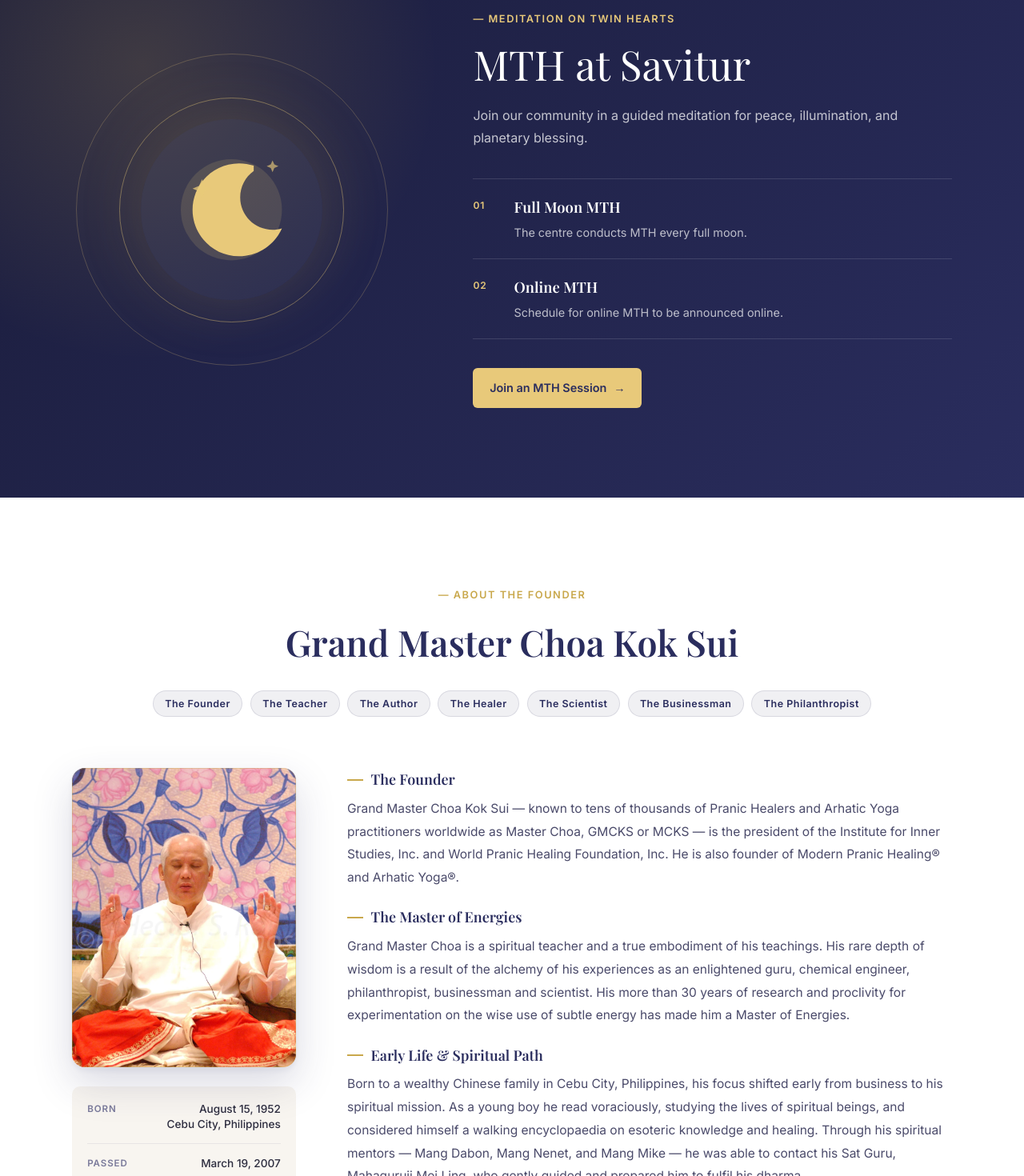
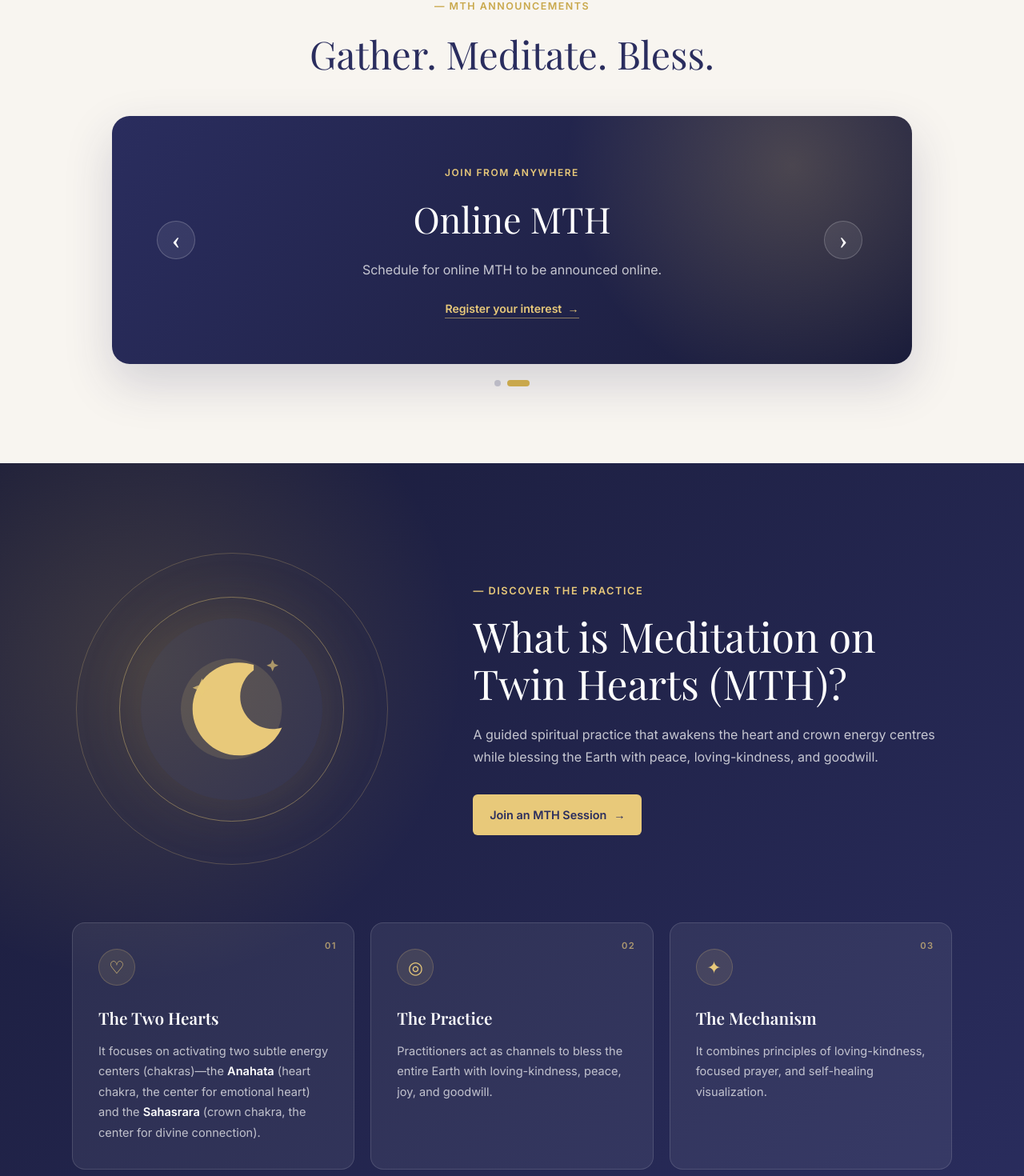
Before and after one commit to vaibhav29300/savitur-sanctuary, a React (Vite) app: page / in a window 1280 px wide. Shown: the part 4535-6005 px from the top of the page at 80% size. Built offline with nearby package versions, Linux system fonts and the light colour scheme; no server answers; a web font is replaced by a local one.

Commit message:
Add MTH announcements and practice details

```diff
--- a/src/components/MTH.css
+++ b/src/components/MTH.css
@@ -10,6 +10,9 @@
 .mth__inner {
   max-width: 1100px;
   margin: 0 auto;
+}
+
+.mth__intro-grid {
   display: grid;
   grid-template-columns: minmax(300px, 0.8fr) minmax(0, 1.2fr);
   gap: clamp(3rem, 8vw, 7rem);
@@ -82,44 +85,11 @@
   line-height: 1.8;
 }
 
-.mth__schedule {
-  margin: 2.25rem 0;
-  border-top: 1px solid rgba(255, 255, 255, 0.13);
-}
-
-.mth__schedule-item {
-  display: grid;
-  grid-template-columns: 2.2rem 1fr;
-  gap: 1rem;
-  padding: 1.25rem 0;
-  border-bottom: 1px solid rgba(255, 255, 255, 0.13);
-}
-
-.mth__schedule-number {
-  padding-top: 0.16rem;
-  color: var(--gold-light);
-  font-size: 0.75rem;
-  font-weight: 700;
-  letter-spacing: 0.08em;
-}
-
-.mth__schedule-item h3 {
-  margin-bottom: 0.35rem;
-  font-family: var(--font-serif);
-  font-size: 1.15rem;
-  font-weight: 600;
-}
-
-.mth__schedule-item p {
-  color: rgba(255, 255, 255, 0.7);
-  font-size: 0.9rem;
-  line-height: 1.65;
-}
-
 .mth__cta {
   display: inline-flex;
   align-items: center;
   gap: 0.55rem;
+  margin-top: 2rem;
   padding: 0.85rem 1.3rem;
   color: var(--navy);
   background: var(--gold-light);
@@ -135,14 +105,89 @@
   background: var(--white);
 }
 
+.mth__principles {
+  display: grid;
+  grid-template-columns: repeat(3, 1fr);
+  gap: 1.25rem;
+  margin-top: 4.5rem;
+}
+
+.mth-card {
+  position: relative;
+  min-height: 290px;
+  padding: 2rem;
+  background: rgba(255, 255, 255, 0.065);
+  border: 1px solid rgba(255, 255, 255, 0.13);
+  border-radius: 16px;
+  overflow: hidden;
+  transition: transform 0.25s, border-color 0.25s, background 0.25s;
+}
+
+.mth-card:hover {
+  transform: translateY(-5px);
+  background: rgba(255, 255, 255, 0.09);
+  border-color: rgba(232, 201, 122, 0.45);
+}
+
+.mth-card__number {
+  position: absolute;
+  top: 1.25rem;
+  right: 1.35rem;
+  color: var(--gold-light);
+  font-size: 0.7rem;
+  font-weight: 700;
+  letter-spacing: 0.12em;
+  opacity: 0.68;
+}
+
+.mth-card__icon {
+  width: 46px;
+  height: 46px;
+  display: grid;
+  place-items: center;
+  margin-bottom: 1.5rem;
+  color: var(--gold-light);
+  background: rgba(232, 201, 122, 0.1);
+  border: 1px solid rgba(232, 201, 122, 0.22);
+  border-radius: 50%;
+  font-size: 1.35rem;
+}
+
+.mth-card h3 {
+  margin-bottom: 0.75rem;
+  font-family: var(--font-serif);
+  font-size: 1.3rem;
+  font-weight: 600;
+}
+
+.mth-card p {
+  color: rgba(255, 255, 255, 0.7);
+  font-size: 0.91rem;
+  line-height: 1.75;
+}
+
+.mth-card strong {
+  color: var(--white);
+  font-weight: 600;
+}
+
 @media (max-width: 800px) {
-  .mth__inner {
+  .mth__intro-grid {
     grid-template-columns: 1fr;
     gap: 2.5rem;
   }
 
   .mth__visual {
     width: min(78vw, 320px);
+  }
+
+  .mth__principles {
+    grid-template-columns: 1fr;
+    margin-top: 3rem;
+  }
+
+  .mth-card {
+    min-height: 0;
   }
 }
 
--- a/src/components/MTH.jsx
+++ b/src/components/MTH.jsx
@@ -5,6 +5,7 @@
   return (
     <section id="mth" className="mth">
       <div className="mth__inner">
+        <div className="mth__intro-grid">
           <div className="mth__visual" aria-hidden="true">
             <div className="mth__halo mth__halo--outer" />
             <div className="mth__halo mth__halo--middle" />
@@ -22,29 +23,12 @@
           </div>
 
           <div className="mth__content">
-          <p className="mth__label">— Meditation on Twin Hearts</p>
-          <h2 className="mth__title">MTH at Savitur</h2>
+            <p className="mth__label">— Discover the Practice</p>
+            <h2 className="mth__title">What is Meditation on Twin Hearts (MTH)?</h2>
             <p className="mth__intro">
-            Join our community in a guided meditation for peace, illumination, and planetary
-            blessing.
+              A guided spiritual practice that awakens the heart and crown energy centres while
+              blessing the Earth with peace, loving-kindness, and goodwill.
             </p>
-
-          <div className="mth__schedule">
-            <div className="mth__schedule-item">
-              <span className="mth__schedule-number">01</span>
-              <div>
-                <h3>Full Moon MTH</h3>
-                <p>The centre conducts MTH every full moon.</p>
-              </div>
-            </div>
-            <div className="mth__schedule-item">
-              <span className="mth__schedule-number">02</span>
-              <div>
-                <h3>Online MTH</h3>
-                <p>Schedule for online MTH to be announced online.</p>
-              </div>
-            </div>
-          </div>
 
             <Link
               to={`/contact?interest=${encodeURIComponent('Meditation on Twin Hearts (MTH)')}`}
@@ -54,6 +38,40 @@
             </Link>
           </div>
         </div>
+
+        <div className="mth__principles">
+          <article className="mth-card">
+            <span className="mth-card__number">01</span>
+            <div className="mth-card__icon" aria-hidden="true">♡</div>
+            <h3>The Two Hearts</h3>
+            <p>
+              It focuses on activating two subtle energy centers (chakras)—the{' '}
+              <strong>Anahata</strong> (heart chakra, the center for emotional heart) and the{' '}
+              <strong>Sahasrara</strong> (crown chakra, the center for divine connection).
+            </p>
+          </article>
+
+          <article className="mth-card">
+            <span className="mth-card__number">02</span>
+            <div className="mth-card__icon" aria-hidden="true">◎</div>
+            <h3>The Practice</h3>
+            <p>
+              Practitioners act as channels to bless the entire Earth with loving-kindness,
+              peace, joy, and goodwill.
+            </p>
+          </article>
+
+          <article className="mth-card">
+            <span className="mth-card__number">03</span>
+            <div className="mth-card__icon" aria-hidden="true">✦</div>
+            <h3>The Mechanism</h3>
+            <p>
+              It combines principles of loving-kindness, focused prayer, and self-healing
+              visualization.
+            </p>
+          </article>
+        </div>
+      </div>
     </section>
   )
 }
--- /dev/null
+++ b/src/components/MTHAnnouncements.css
@@ -0,0 +1,172 @@
+.mth-announcements {
+  padding: 6rem 2rem;
+  background: var(--cream);
+}
+
+.mth-announcements__inner {
+  max-width: 1000px;
+  margin: 0 auto;
+}
+
+.mth-announcements__heading {
+  margin-bottom: 2.5rem;
+  text-align: center;
+}
+
+.mth-announcements__label {
+  margin-bottom: 0.65rem;
+  color: var(--gold);
+  font-size: 0.78rem;
+  font-weight: 600;
+  letter-spacing: 0.12em;
+  text-transform: uppercase;
+}
+
+.mth-announcements__heading h2 {
+  color: var(--navy);
+  font-family: var(--font-serif);
+  font-size: clamp(2rem, 4vw, 3rem);
+  font-weight: 500;
+}
+
+.mth-carousel {
+  min-height: 310px;
+  display: grid;
+  grid-template-columns: 54px minmax(0, 1fr) 54px;
+  align-items: center;
+  gap: 1.25rem;
+  padding: clamp(2rem, 5vw, 3.5rem);
+  color: var(--white);
+  background:
+    radial-gradient(circle at 85% 20%, rgba(232, 201, 122, 0.22), transparent 32%),
+    linear-gradient(125deg, var(--navy) 0%, var(--dark-bg) 100%);
+  border-radius: 22px;
+  box-shadow: 0 24px 60px rgba(42, 45, 94, 0.18);
+}
+
+.mth-carousel__content {
+  text-align: center;
+  animation: mth-carousel-in 0.45s ease both;
+}
+
+.mth-carousel__eyebrow {
+  display: inline-block;
+  margin-bottom: 0.8rem;
+  color: var(--gold-light);
+  font-size: 0.75rem;
+  font-weight: 700;
+  letter-spacing: 0.13em;
+  text-transform: uppercase;
+}
+
+.mth-carousel__content h3 {
+  margin-bottom: 0.8rem;
+  font-family: var(--font-serif);
+  font-size: clamp(1.8rem, 4vw, 2.8rem);
+  font-weight: 500;
+}
+
+.mth-carousel__content p {
+  max-width: 550px;
+  margin: 0 auto;
+  color: rgba(255, 255, 255, 0.74);
+  font-size: 1rem;
+  line-height: 1.75;
+}
+
+.mth-carousel__link {
+  display: inline-flex;
+  align-items: center;
+  gap: 0.45rem;
+  margin-top: 1.5rem;
+  color: var(--gold-light);
+  font-size: 0.88rem;
+  font-weight: 700;
+  border-bottom: 1px solid rgba(232, 201, 122, 0.55);
+  transition: gap 0.2s, color 0.2s;
+}
+
+.mth-carousel__link:hover {
+  gap: 0.7rem;
+  color: var(--white);
+}
+
+.mth-carousel__arrow {
+  width: 48px;
+  height: 48px;
+  display: grid;
+  place-items: center;
+  color: var(--white);
+  background: rgba(255, 255, 255, 0.08);
+  border: 1px solid rgba(255, 255, 255, 0.2);
+  border-radius: 50%;
+  font-family: Georgia, serif;
+  font-size: 2rem;
+  line-height: 1;
+  transition: background 0.2s, border-color 0.2s, transform 0.2s;
+}
+
+.mth-carousel__arrow:hover {
+  background: rgba(232, 201, 122, 0.18);
+  border-color: var(--gold-light);
+  transform: scale(1.05);
+}
+
+.mth-carousel__dots {
+  display: flex;
+  justify-content: center;
+  gap: 0.55rem;
+  margin-top: 1.25rem;
+}
+
+.mth-carousel__dot {
+  width: 8px;
+  height: 8px;
+  padding: 0;
+  background: rgba(42, 45, 94, 0.22);
+  border: 0;
+  border-radius: 999px;
+  transition: width 0.25s, background 0.25s;
+}
+
+.mth-carousel__dot--active {
+  width: 28px;
+  background: var(--gold);
+}
+
+@keyframes mth-carousel-in {
+  from {
+    opacity: 0;
+    transform: translateY(8px);
+  }
+  to {
+    opacity: 1;
+    transform: translateY(0);
+  }
+}
+
+@media (max-width: 620px) {
+  .mth-announcements {
+    padding: 5rem 1.25rem;
+  }
+
+  .mth-carousel {
+    min-height: 350px;
+    grid-template-columns: 38px minmax(0, 1fr) 38px;
+    gap: 0.5rem;
+    padding: 2rem 1rem;
+    border-radius: 16px;
+  }
+
+  .mth-carousel__arrow {
+    width: 36px;
+    height: 36px;
+    font-size: 1.6rem;
+  }
+}
+
+@media (prefers-reduced-motion: reduce) {
+  .mth-carousel__content {
+    animation: none;
+  }
+}
--- /dev/null
+++ b/src/components/MTHAnnouncements.jsx
@@ -0,0 +1,90 @@
+import { useEffect, useState } from 'react'
+import { Link } from 'react-router-dom'
+import './MTHAnnouncements.css'
+
+const announcements = [
+  {
+    eyebrow: 'Monthly at the Centre',
+    title: 'Full Moon MTH',
+    text: 'The centre conducts MTH every full moon.',
+  },
+  {
+    eyebrow: 'Join from Anywhere',
+    title: 'Online MTH',
+    text: 'Schedule for online MTH to be announced online.',
+  },
+]
+
+export default function MTHAnnouncements() {
+  const [active, setActive] = useState(0)
+
+  useEffect(() => {
+    const timer = window.setInterval(() => {
+      setActive((current) => (current + 1) % announcements.length)
+    }, 6000)
+
+    return () => window.clearInterval(timer)
+  }, [])
+
+  const show = (index) => {
+    setActive((index + announcements.length) % announcements.length)
+  }
+
+  const announcement = announcements[active]
+
+  return (
+    <section className="mth-announcements" aria-labelledby="mth-announcements-title">
+      <div className="mth-announcements__inner">
+        <div className="mth-announcements__heading">
+          <p className="mth-announcements__label">— MTH Announcements</p>
+          <h2 id="mth-announcements-title">Gather. Meditate. Bless.</h2>
+        </div>
+
+        <div className="mth-carousel" aria-live="polite">
+          <button
+            type="button"
+            className="mth-carousel__arrow"
+            onClick={() => show(active - 1)}
+            aria-label="Previous announcement"
+          >
+            ‹
+          </button>
+
+          <div className="mth-carousel__content" key={announcement.title}>
+            <span className="mth-carousel__eyebrow">{announcement.eyebrow}</span>
+            <h3>{announcement.title}</h3>
+            <p>{announcement.text}</p>
+            <Link
+              to={`/contact?interest=${encodeURIComponent('Meditation on Twin Hearts (MTH)')}`}
+              className="mth-carousel__link"
+            >
+              Register your interest <span>→</span>
+            </Link>
+          </div>
+
+          <button
+            type="button"
+            className="mth-carousel__arrow"
+            onClick={() => show(active + 1)}
+            aria-label="Next announcement"
+          >
+            ›
+          </button>
+        </div>
+
+        <div className="mth-carousel__dots" aria-label="Choose an announcement">
+          {announcements.map((item, index) => (
+            <button
+              type="button"
+              key={item.title}
+              className={`mth-carousel__dot${index === active ? ' mth-carousel__dot--active' : ''}`}
+              onClick={() => show(index)}
+              aria-label={`Show ${item.title}`}
+              aria-current={index === active ? 'true' : undefined}
+            />
+          ))}
+        </div>
+      </div>
+    </section>
+  )
+}
--- a/src/pages/Home.jsx
+++ b/src/pages/Home.jsx
@@ -3,6 +3,7 @@
 import About from '../components/About'
 import PhotoGallery from '../components/PhotoGallery'
 import PranicHealing from '../components/PranicHealing'
+import MTHAnnouncements from '../components/MTHAnnouncements'
 import MTH from '../components/MTH'
 import Founder from '../components/Founder'
 
@@ -14,6 +15,7 @@
       <About />
       <PhotoGallery />
       <PranicHealing />
+      <MTHAnnouncements />
       <MTH />
       <Founder />
     </>
```
Lines whose indentation alone changed are shown as unchanged.
